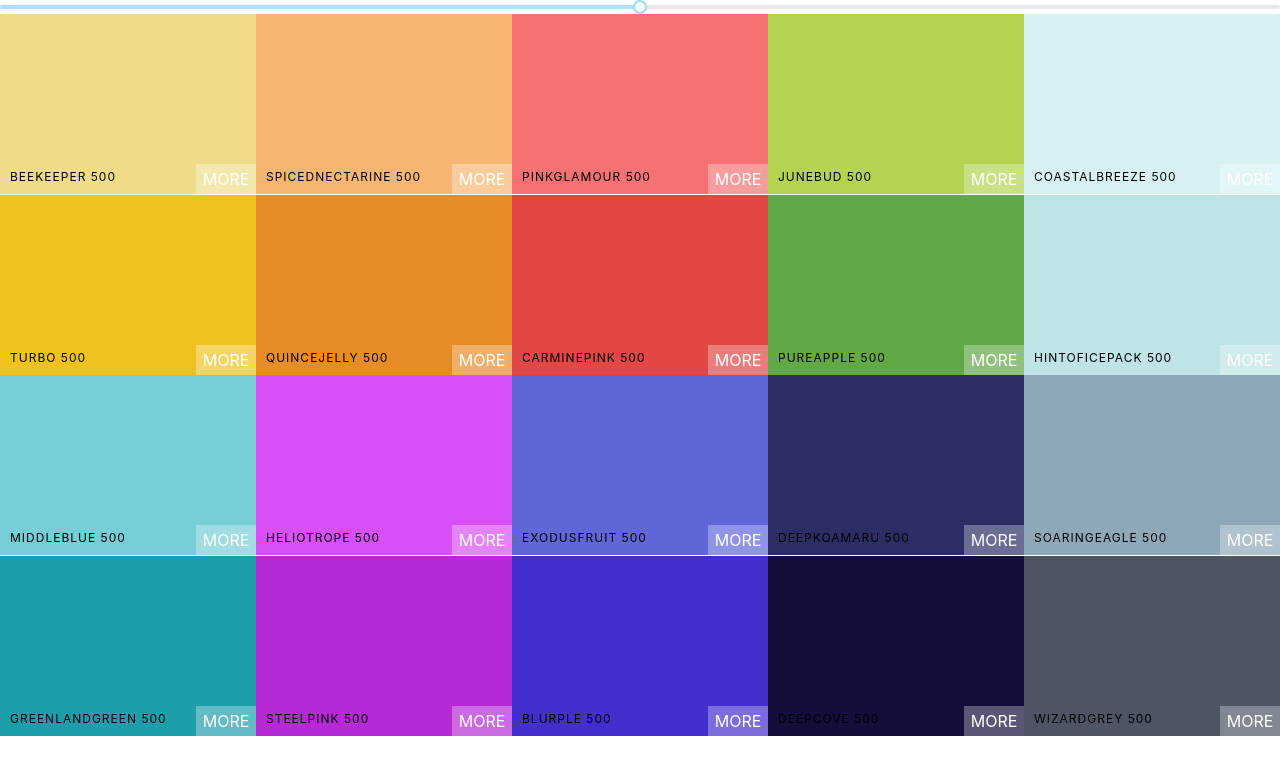
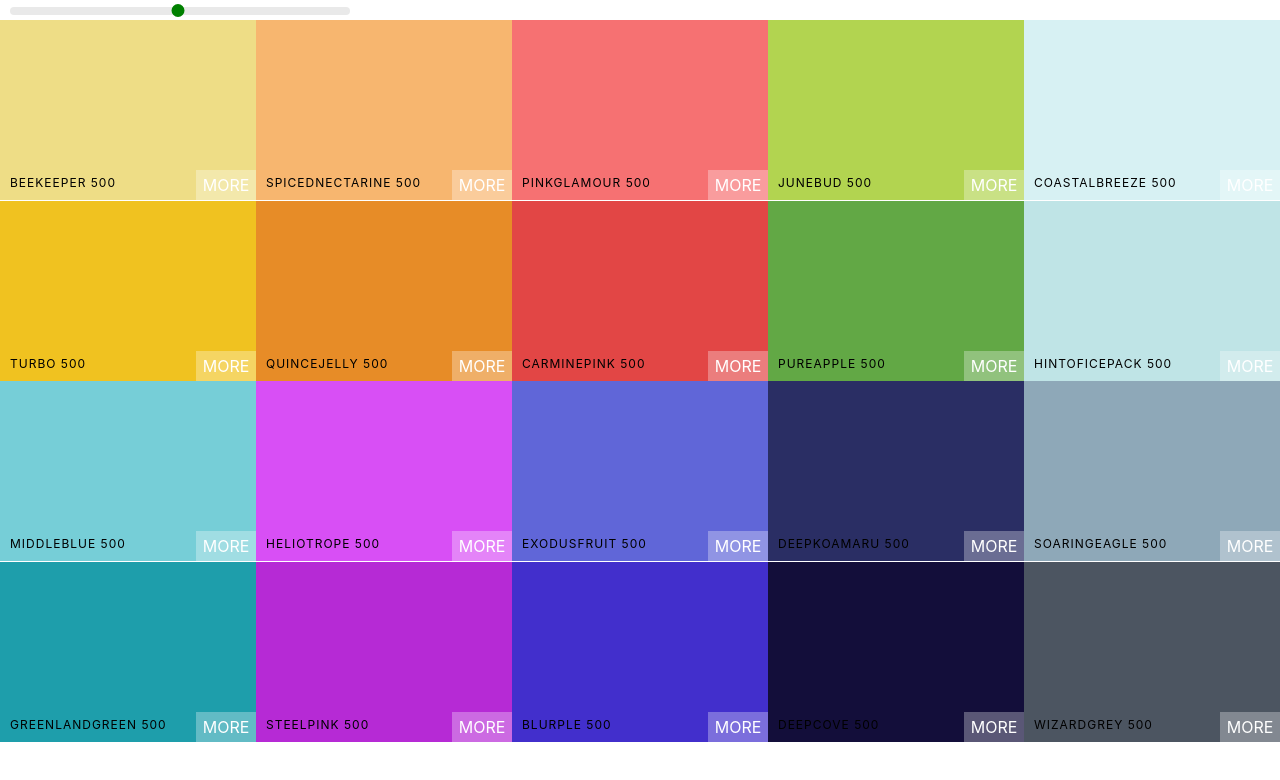
Before and after one commit to praggygruntt/Couleur, a React (Create React App) app: page / in a window 1280 px wide. Shown: the top 780 px of the page. Built offline with nearby package versions, Linux system fonts and the light colour scheme.

Commit message:
Style Slider

```diff
--- a/src/Components/Palette.js
+++ b/src/Components/Palette.js
@@ -24,6 +24,7 @@
         return (
             <div className="Palette">
                 {/* Navbar goes here */}
+                <div className="slider">
                     <Slider
                         defaultValue={level}
                         min={100}
@@ -31,6 +32,7 @@
                         step={100}
                         onChange={this.changeLevel}
                         />
+                </div>
                 <div className="Palette-colors">
                     {colorBoxes}
                 </div>
--- a/src/Styles/Palette.css
+++ b/src/Styles/Palette.css
@@ -5,3 +5,32 @@
 .Palette-colors {
     height: 90%;
 }
+
+.slider {
+    width: 340px;
+    margin: 0 10px;
+    display: inline-block;
+}
+
+.rc-slider-track {
+    background: transparent;
+}
+
+.rc-slider-rail {
+    height: 8px;
+}
+
+.rc-slider-handle,
+.rc-slider-handle:active,
+.rc-slider-handle:focus,
+.rc-slider-handle:hover {
+    background: green;
+    outline: none;
+    border: 2px solid green;
+    box-shadow: none;
+    width: 13px;
+    height: 13px;
+    margin-left: -2px;
+    margin-top: -3px;
+
+}
```
Lines whose indentation alone changed are shown as unchanged.
